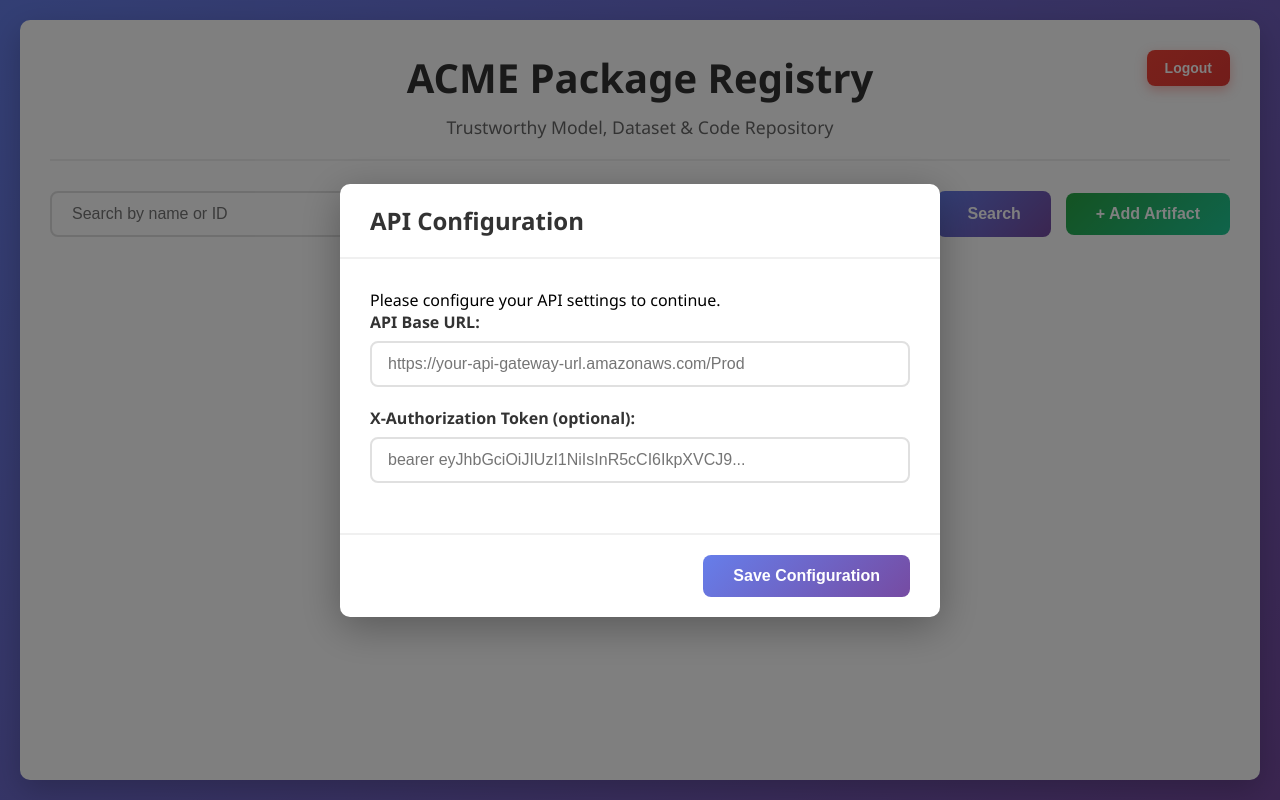
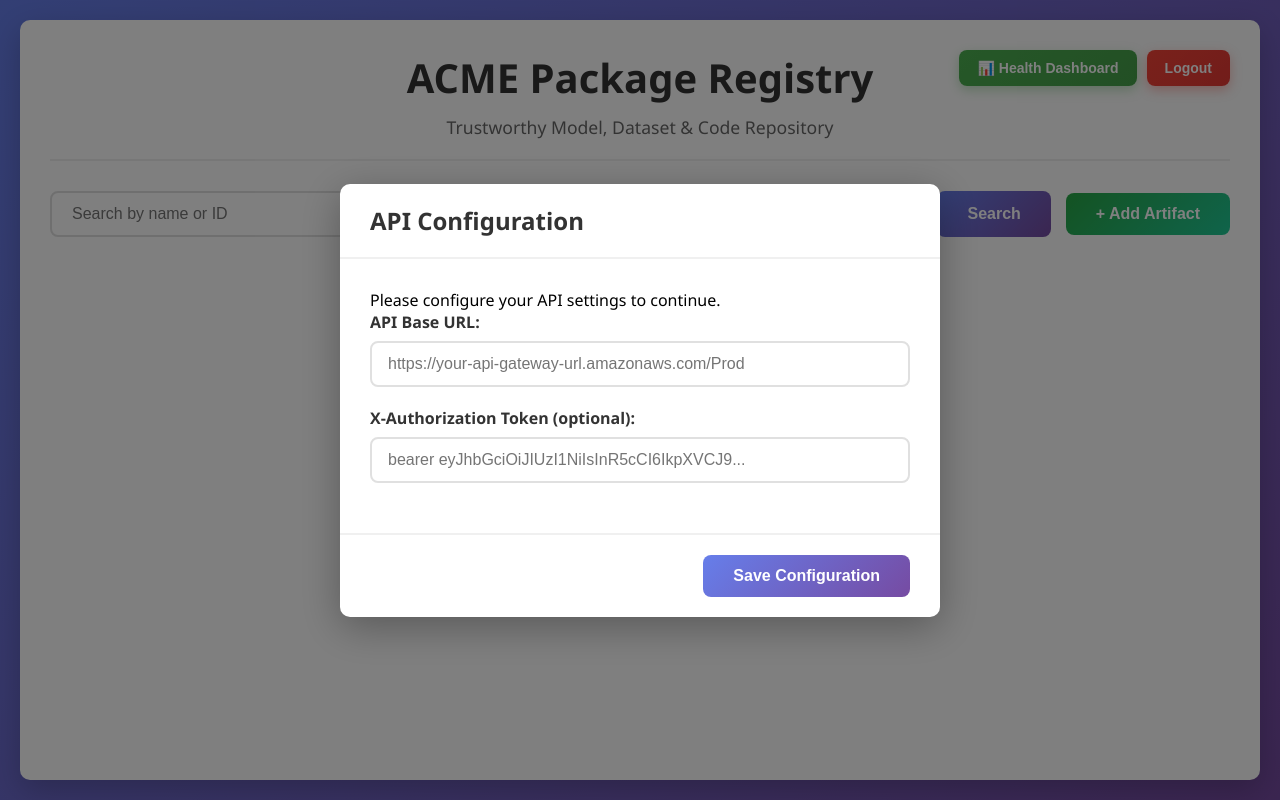
Before and after one commit to PUI-CSCI450-G108/acme-package-registry, a plain HTML site: page front-end/index.html in a window 1280 px wide. Drawn offline with Linux system fonts and the light colour scheme.

Commit message:
added header button to navigate to health dashboard from front end as well as a header button to navigate back to the front end from the dashboard. Restructured the health-dashboard files to be under the front-end folder to better match the functionality of the application and add understandability to codebase.

```diff
--- a/front-end/index.html
+++ b/front-end/index.html
@@ -16,7 +16,10 @@
         <header class="header">
             <h1>ACME Package Registry</h1>
             <p class="subtitle">Trustworthy Model, Dataset & Code Repository</p>
-            <button onclick="logout()" class="logout-btn">Logout</button>
+            <div class="header-buttons">
+                <button onclick="goToHealthDashboard()" class="health-btn">📊 Health Dashboard</button>
+                <button onclick="logout()" class="logout-btn">Logout</button>
+            </div>
         </header>
 
         <!-- Search and Actions Bar -->
--- a/front-end/scripts.js
+++ b/front-end/scripts.js
@@ -86,6 +86,12 @@ function getHeaders() {
         headers['X-Authorization'] = token;
     }
     return headers;
+}
+
+// Navigate to health dashboard
+function goToHealthDashboard() {
+    // Navigate to health-dashboard/index.html
+    window.location.href = 'health-dashboard/index.html';
 }
 
 // Log out by revoking the token on the API and clearing local storage.
--- a/front-end/styles.css
+++ b/front-end/styles.css
@@ -41,10 +41,33 @@ body {
     font-size: 1.1em;
 }
 
-.logout-btn {
+.header-buttons {
     position: absolute;
     right: 0;
     top: 0;
+    display: flex;
+    gap: 10px;
+}
+
+.health-btn {
+    padding: 10px 18px;
+    background: linear-gradient(135deg, #4CAF50 0%, #45a049 100%);
+    color: white;
+    border: none;
+    border-radius: 8px;
+    font-size: 14px;
+    font-weight: 600;
+    cursor: pointer;
+    box-shadow: 0 4px 12px rgba(76, 175, 80, 0.35);
+    transition: all 0.2s ease;
+}
+
+.health-btn:hover {
+    transform: translateY(-1px);
+    box-shadow: 0 6px 16px rgba(76, 175, 80, 0.45);
+}
+
+.logout-btn {
     padding: 10px 18px;
     background: linear-gradient(135deg, #f44336 0%, #e53935 100%);
     color: white;
@@ -54,10 +77,12 @@ body {
     font-weight: 600;
     cursor: pointer;
     box-shadow: 0 4px 12px rgba(244, 67, 54, 0.35);
+    transition: all 0.2s ease;
 }
 
 .logout-btn:hover {
     transform: translateY(-1px);
+    box-shadow: 0 6px 16px rgba(244, 67, 54, 0.45);
 }
 
 /* Actions Bar */
```
Also changed, not shown: front-end/health-dashboard/index.html (renamed from health-dashboard/index.html, +8 -0 lines), front-end/health-dashboard/styles.css (renamed from health-dashboard/styles.css, +26 -0 lines).
